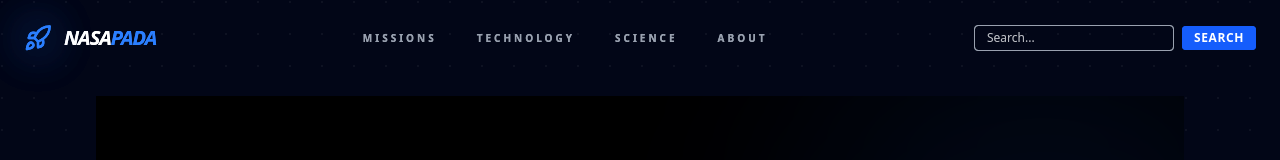
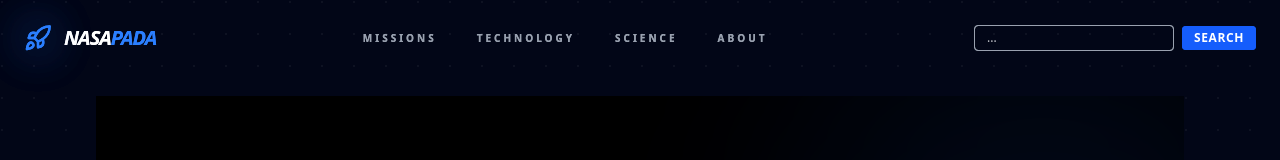
Before and after one commit to monkhtorqq-ship-it/Nasah-site, a Next.js app: page / in a window 1280 px wide. Shown: the top 160 px of the page. Built offline with nearby package versions, Linux system fonts and the light colour scheme.

Commit message:
SearchBar yanzalla

```diff
--- a/app/components/SearchBar.tsx
+++ b/app/components/SearchBar.tsx
@@ -22,7 +22,7 @@ export default function SearchBar() {
                 value={query}
                 onChange={(e) => setQuery(e.target.value)}
                 onKeyDown={handleKeyPress}
-                placeholder="Search..."
+                placeholder="..."
                 className="px-3 py-1 rounded border border-gray-400 focus:outline-none focus:ring-2 focus:ring-blue-500 text-xs"
             />
             <button
```
